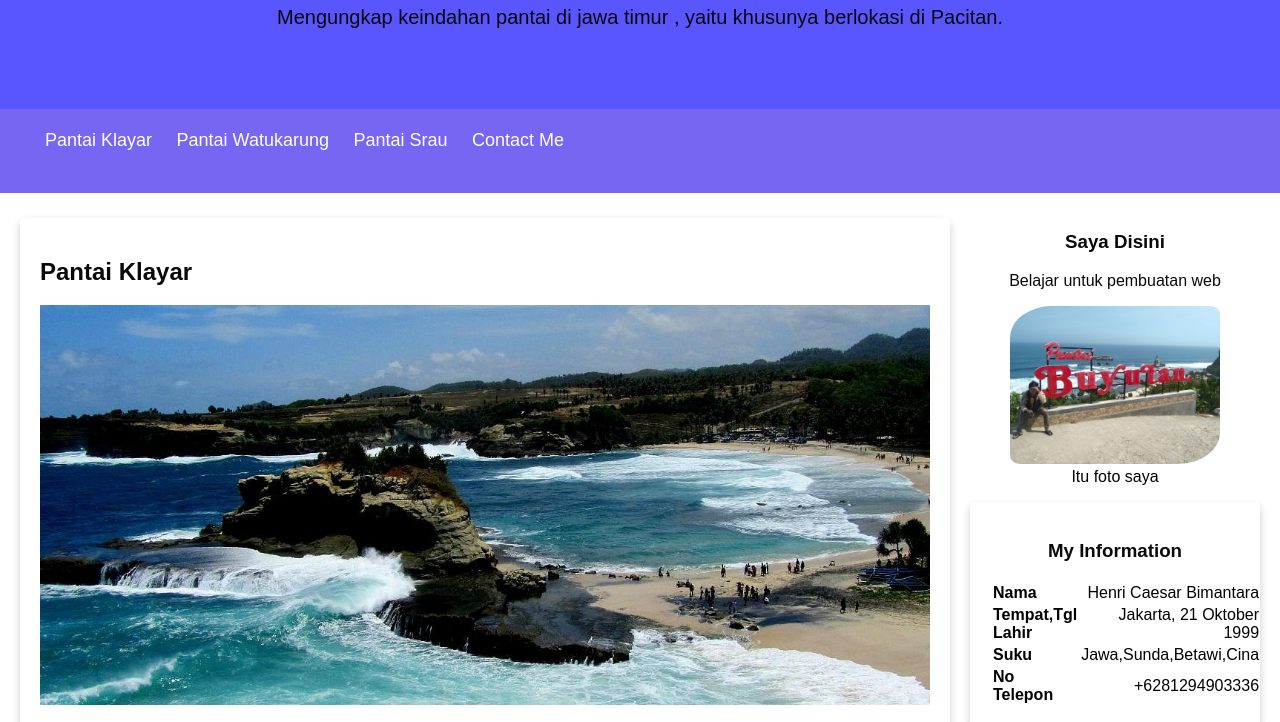
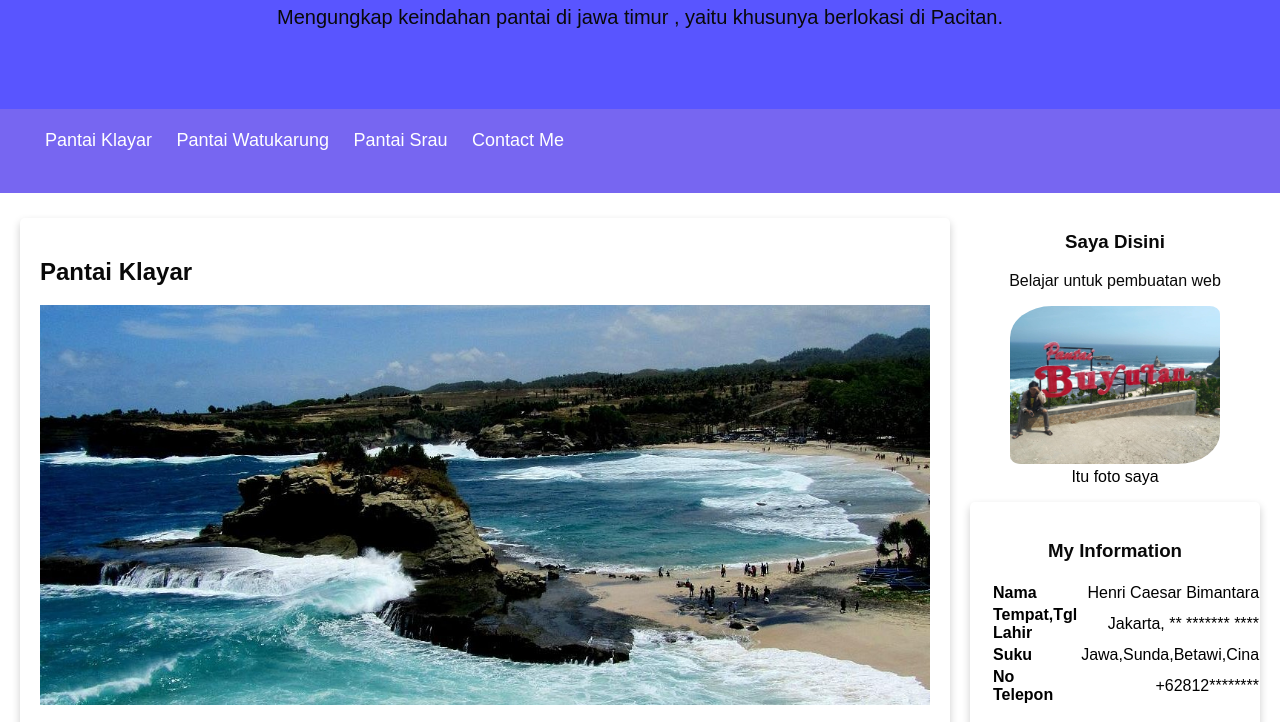
Before and after one commit to Henricaesar/pemrogramanweb1, a plain HTML site: page index.html in a window 1280 px wide. Shown: the part 153-875 px from the top of the page. Drawn offline with Linux system fonts and the light colour scheme; files whose address does not match are found by name.

Commit message:
Update index.html

```diff
--- a/index.html
+++ b/index.html
@@ -193,7 +193,7 @@
                     </tr>
                     <tr>
                         <th align="left"> Tempat,Tgl Lahir </th>
-                        <td align="right"> Jakarta, 21 Oktober 1999 </td>
+                        <td align="right"> Jakarta, ** ******* **** </td>
                     </tr>
                     <tr>
                         <th align="left"> Suku </th>
@@ -201,7 +201,7 @@
                     </tr>
                     <tr>
                         <th align="left"> No Telepon </th>
-                        <td align="right"> +6281294903336 </td>
+                        <td align="right"> +62812******** </td>
                     </tr>
                 </table>
                 <!-- CLOSE TABLE -->
```
